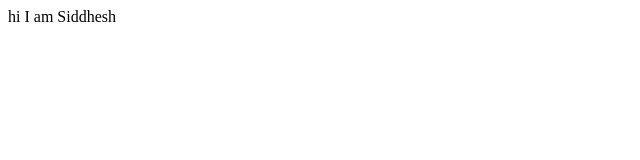
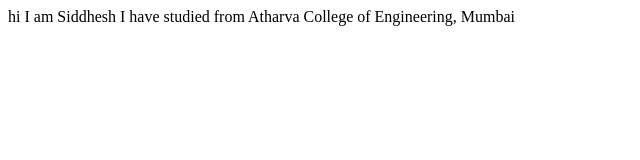
Before and after one commit to siddAbnave/MyPortfolio-site, a plain HTML site: page index.html in a window 1280 px wide. Shown: the whole page, without its empty margins (0-640 px from the left). Drawn offline with Linux system fonts and the light colour scheme.

Commit message:
feat - a new text has been added
Added an extra line in the body

```diff
--- a/index.html
+++ b/index.html
@@ -12,5 +12,6 @@
   </head>
   <body>
     hi I am Siddhesh
+    I have studied from Atharva College of Engineering, Mumbai
   </body>
 </html>
```
